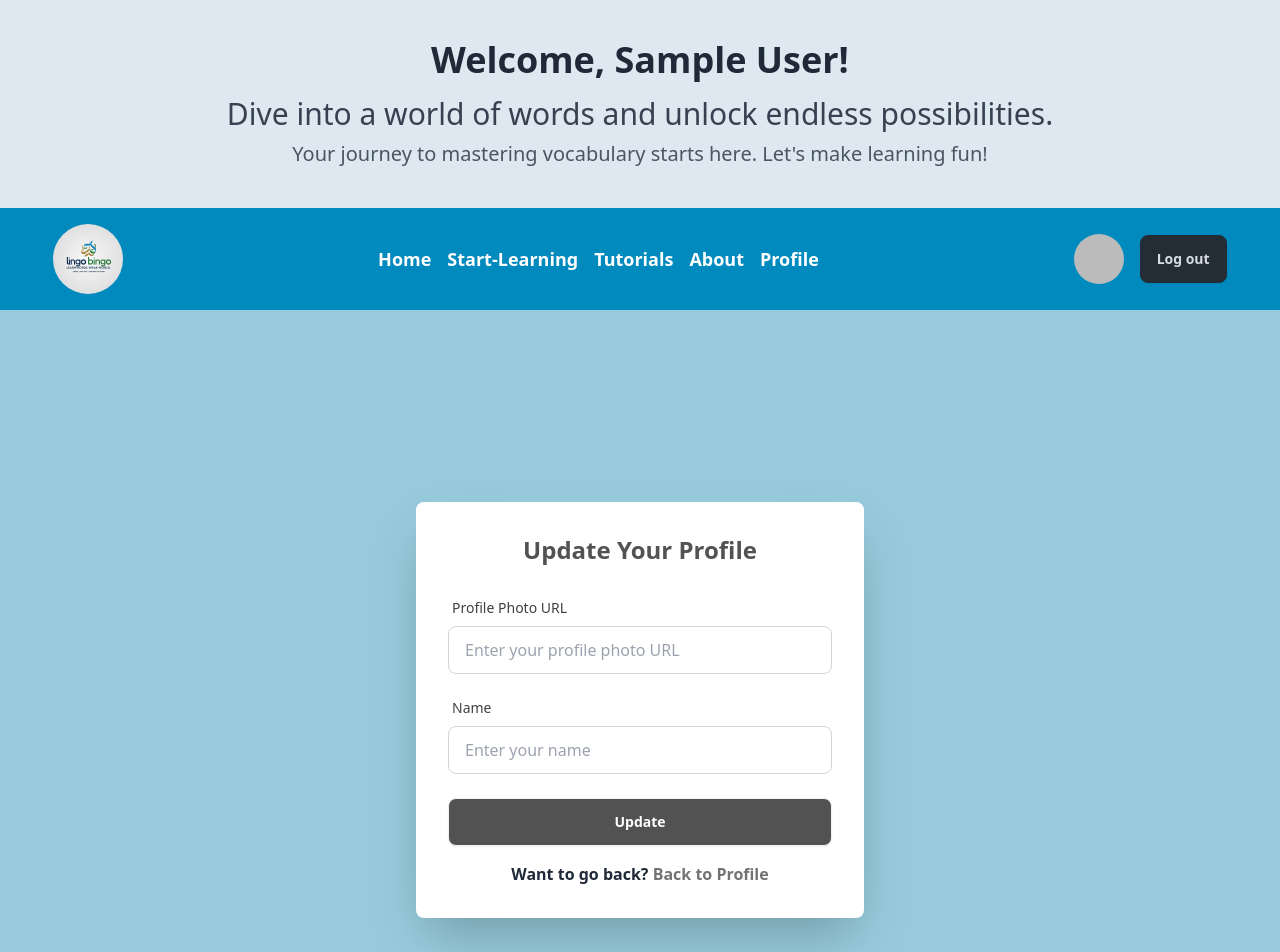
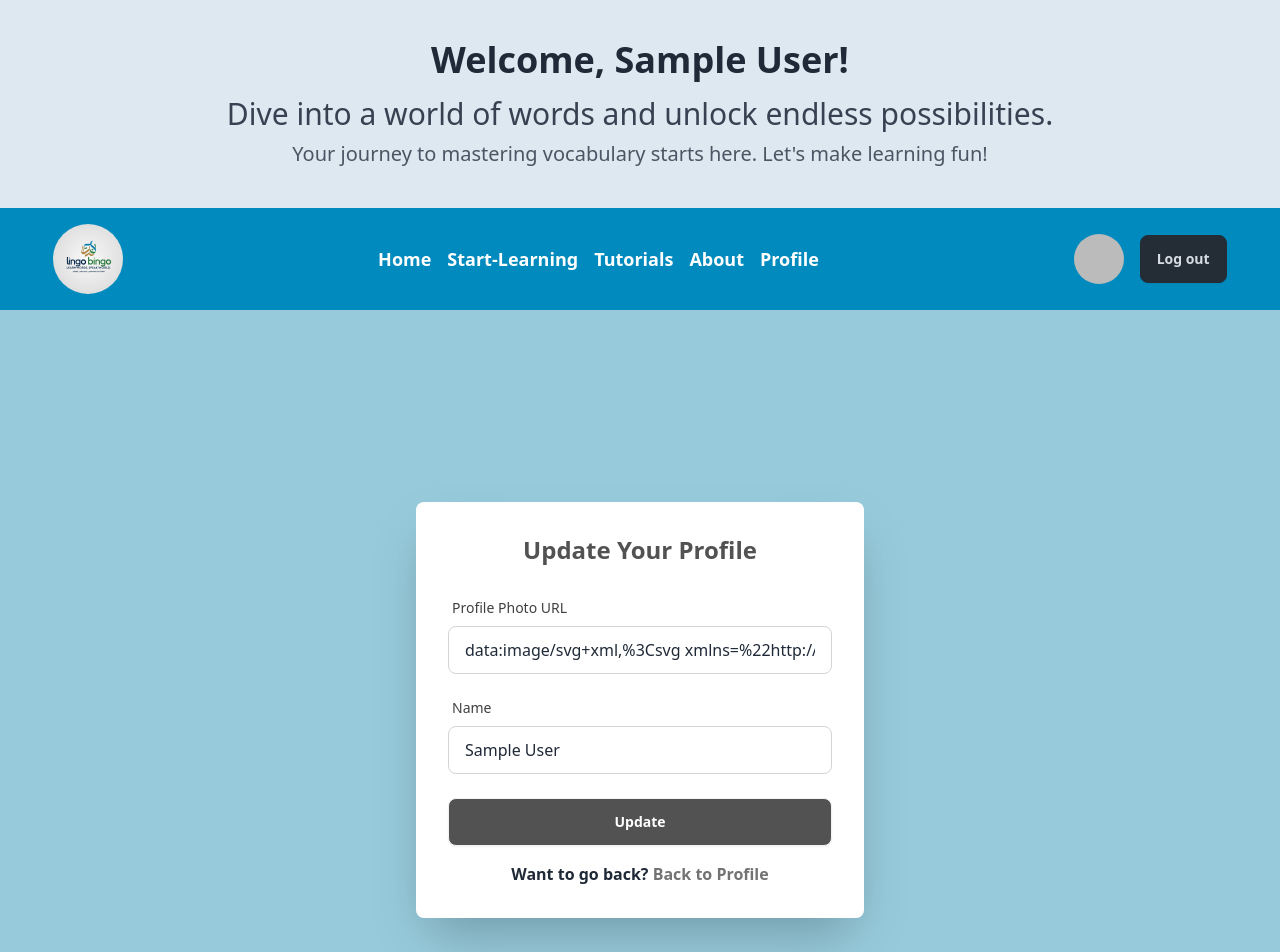
Before and after one commit to Sabbir1441/Lingo-Bingo, a React (Vite) app: page /update-profile in a window 1280 px wide. Shown: the top 952 px of the page. Built offline with nearby package versions, Linux system fonts and the light colour scheme; no server answers; sample sign-in values are in the browser's storage.

Commit message:
done update profile page work

```diff
--- a/src/components/NavBar.jsx
+++ b/src/components/NavBar.jsx
@@ -24,7 +24,7 @@ const NavBar = () => {
 
                 {
                     user && user?.email ? (
-                        <img className="w-[50px] h- rounded-full" src={user?.photoURL} alt="" />
+                        <img className="w-[50px] h-[50px] rounded-full" src={user?.photoURL} alt="" />
                     ) : (<img className="w-[50px]" src={userlogo} alt="" />)
                 }
 
--- a/src/pages/UpdateProfile.jsx
+++ b/src/pages/UpdateProfile.jsx
@@ -1,7 +1,42 @@
 
+import { useContext, useState } from "react";
 import { Link } from "react-router-dom";
+import { AuthContext } from "../provider/AuthProvider";
+import { updateProfile } from "firebase/auth";
+
+
+
+
 
 const UpdateProfile = () => {
+
+
+    const { user, setUser } = useContext(AuthContext); // Access current user and context setter
+    const [name, setName] = useState(user?.displayName || "");
+    const [photo, setPhoto] = useState(user?.photoURL || "");
+    const [message, setMessage] = useState(""); // To display success or error messages
+
+    const handleUpdateProfile = (e) => {
+        e.preventDefault();
+
+        if (!name.trim() || !photo.trim()) {
+            setMessage("Both name and photo URL are required.");
+            return;
+        }
+
+        // Update profile using Firebase's updateProfile
+        updateProfile(user, { displayName: name, photoURL: photo })
+            .then(() => {
+                // Update user in context for instant UI changes
+                setUser({ ...user, displayName: name, photoURL: photo });
+                setMessage("Profile updated successfully!");
+            })
+            .catch((error) => {
+                setMessage(`Error: ${error.message}`);
+            });
+    };
+
+
     return (
 
         <div className="flex items-center justify-center min-h-screen bg-[#97CBDC]">
@@ -10,6 +45,7 @@ const UpdateProfile = () => {
                     Update Your Profile
                 </h2>
 
+                <form onSubmit={handleUpdateProfile}>
                     {/* Photo URL Field */}
                     <div className="form-control">
                         <label className="label">
@@ -19,6 +55,8 @@ const UpdateProfile = () => {
                             type="url"
                             placeholder="Enter your profile photo URL"
                             className="input input-bordered border-neutral-300 focus:outline-none focus:ring focus:ring-neutral-200 transition duration-300"
+                            value={photo}
+                            onChange={(e) => setPhoto(e.target.value)}
                             required
                         />
                     </div>
@@ -32,16 +70,32 @@ const UpdateProfile = () => {
                             type="text"
                             placeholder="Enter your name"
                             className="input input-bordered border-neutral-300 focus:outline-none focus:ring focus:ring-neutral-200 transition duration-300"
+                            value={name}
+                            onChange={(e) => setName(e.target.value)}
                             required
                         />
                     </div>
 
                     {/* Update Button */}
                     <div className="form-control mt-6">
-                    <button className="btn bg-neutral-600 text-white font-semibold py-2 px-4 rounded-lg hover:bg-neutral-700 transition duration-300">
+                        <button
+                            type="submit"
+                            className="btn bg-neutral-600 text-white font-semibold py-2 px-4 rounded-lg hover:bg-neutral-700 transition duration-300"
+                        >
                             Update
                         </button>
                     </div>
+
+                    {/* Success/Error Message */}
+                    {message && (
+                        <p
+                            className={`text-center mt-4 font-semibold ${message.includes("Error") ? "text-red-500" : "text-green-500"
+                                }`}
+                        >
+                            {message}
+                        </p>
+                    )}
+                </form>
 
                 {/* Link back to profile */}
                 <p className="text-center font-semibold mt-4">
```
Lines whose indentation alone changed are shown as unchanged.
